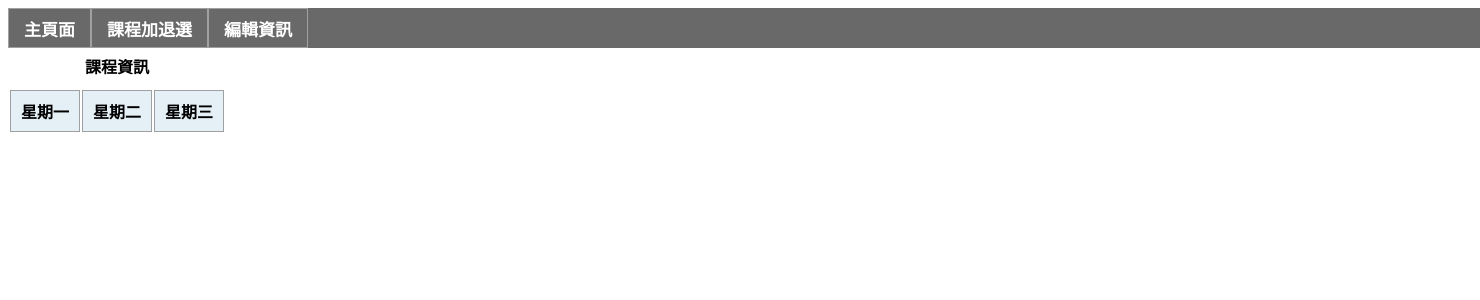
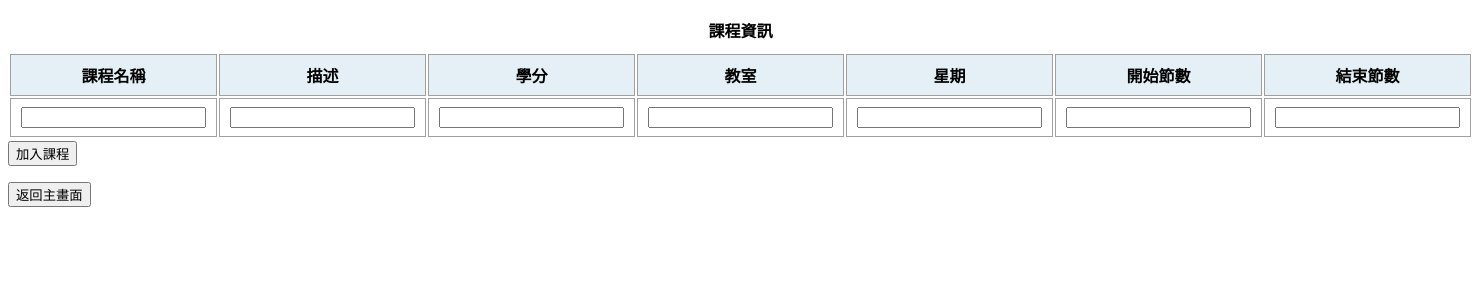
Before and after one commit to itsYoga/Course-Selection_System, a PHP site: page /db_final_project_git/frontend/php/information_modify.php in a window 1480 px wide. Shown: the top 300 px of the page. Run offline with PHP 8.4, Linux system fonts and the light colour scheme; the visitor is signed in with stand-in values (Sample User, id 1); lists and menus that the app fills with data are empty.

Commit message:
新增課程

```diff
--- a/db_conn.php
+++ b/db_conn.php
@@ -1,6 +1,6 @@
 <?php
     $user = 'root'; //資料庫使用者名稱
-    $password = ''; //資料庫的密碼
+    $password = 'sean930516'; //資料庫的密碼
     try{
         //之後若要結束與資料庫的連線，則使用「$db = null;」
         $db = new PDO('mysql:host=localhost;dbname=school_db;charset=utf8', $user, $password);
--- a/frontend/php/information_modify.php
+++ b/frontend/php/information_modify.php
@@ -18,43 +18,82 @@
     </head>
 
     <body>
-        <div class="menu"><!--可選擇頁面-->
-            <table class="menu_css">
-                <tr>
-                    <td>
-                        <a href="../../main.php">主頁面</a>
-                    </td>
-                    <td>
-                        <a href="../php/course_add_drop.php">課程加退選</a>
-                    </td>
-                    <td>
-                        <a href="../php/information_modify.php">編輯資訊</a>
-                    </td>
-                </tr>
-            </table>
-        </div>
-
-        <br /><br />
+        <!-- 傳送資料並跳轉到下方的 php 程式中 -->
+        <form method="post" action="<?php echo $_SERVER['PHP_SELF'];?>">
             <div calss="modify_course">
                 <table class="course">
                     <caption>課程資訊</caption>
                     <thead>
                         <tr>
-                        <th scope="col">星期一</th>
-                        <th scope="col">星期二</th>
-                        <th scope="col">星期三</th>
+                            <th scope="col">課程名稱</th>
+                            <th scope="col">描述</th>
+                            <th scope="col">學分</th>
+                            <th scope="col">教室</th>
+                            <th scope="col">星期</th>
+                            <th scope="col">開始節數</th>
+                            <th scope="col">結束節數</th>
                         </tr>
                     </thead>
+
+                    <tbody>
+
+                            <tr>
+
+                                    <td><input type="text" name="course_name" /></td>
+                                    <td><input type="text" name="description" /></td>
+                                    <td><input type="text" name="credits" /></td>
+                                    <td><input type="text" name="classroom_id" /></td>
+                                    <td><input type="text" name="day_of_week" /></td>
+                                    <td><input type="text" name="start_time" /></td>
+                                    <td><input type="text" name="end_time" /></td>
+                            </tr>
+
                             <tr></tr>
-                <tbody>
 
                     </tbody>
                 </table>
             </div>
+            <input type="submit" name="login_btn" value="加入課程">
+        </form>
     </body>
+
+    <p><a href='../../main.php'><button type='button'>返回主畫面</button></a></p>
 </html>
 
 <?php
+    // 接收上面 html 傳送的資料
+    if ($_SERVER["REQUEST_METHOD"] == "POST") {
+        $course_name = $_POST['course_name'];
+        $description = $_POST['description'];
+        $credits = $_POST['credits'];
+        $classroom_id = $_POST['classroom_id'];
+        $day_of_week = $_POST['day_of_week'];
+        $start_time = $_POST['start_time'];
+        $end_time = $_POST['end_time'];
+        $teacher_id = 1;
 
+        // insert into courses
+        $query = ("INSERT INTO courses (course_name, description, credits, teacher_id, classroom_id)
+                    VALUES (?, ?, ?, ?, ?)");
+        $stmt = $db->prepare($query);
+        $result = $stmt->execute(array($course_name, $description, $credits, $teacher_id, $classroom_id));
+
+        // select 剛剛新增的 course_id
+        $query = ("SELECT course_id
+                        FROM courses
+                        WHERE course_name = ? AND description = ? AND credits = ? AND classroom_id = ?");
+        $stmt = $db->prepare($query);
+        $error = $stmt->execute(array($course_name, $description, $credits, $classroom_id));
+        $result = $stmt->fetchAll();
+        for($i = 0; $i < count($result); $i++){
+            $course_id = $result[$i][0];
+        }
+
+        // insert into course_schdeules
+        $query = ("INSERT INTO course_schedules (course_id, day_of_week, start_time, end_time)
+                    VALUES (?, ?, ?, ?)");
+        $stmt = $db->prepare($query);
+        $result = $stmt->execute(array($course_id, $day_of_week, $start_time, $end_time));
+    }
 
 ?>
--- a/login.php
+++ b/login.php
@@ -1,6 +1,6 @@
 <?php
 session_start();
-$conn = new mysqli('localhost', 'root', '', 'school_db');
+$conn = new mysqli('localhost', 'root', 'sean930516', 'school_db');
 
 if ($_SERVER['REQUEST_METHOD'] == 'POST') {
     $identifier = $conn->real_escape_string($_POST['identifier']); // 輸入的用戶名或電子郵件
--- a/main.php
+++ b/main.php
@@ -58,6 +58,7 @@ if (!isset($_SESSION['user_id'])) {
         <p>You are successfully logged in.</p>
         <a href="schedule.php">Check My Enrollments</a>
         <a href="frontend/php/course_add_drop.php">Modify Enrollments</a>
+        <a href="frontend/php/information_modify.php">Information Modify</a>
         <a href="logout.php">Logout</a>
     </div>
 </body>
--- a/schedule.php
+++ b/schedule.php
@@ -5,7 +5,7 @@ session_start();
 $host = 'localhost';
 $db = 'school_db';
 $user = 'root';
-$pass = '';
+$pass = 'sean930516';
 // Create connection
 $conn = new mysqli($host, $user, $pass, $db);
 
```
Lines whose indentation alone changed are shown as unchanged.
